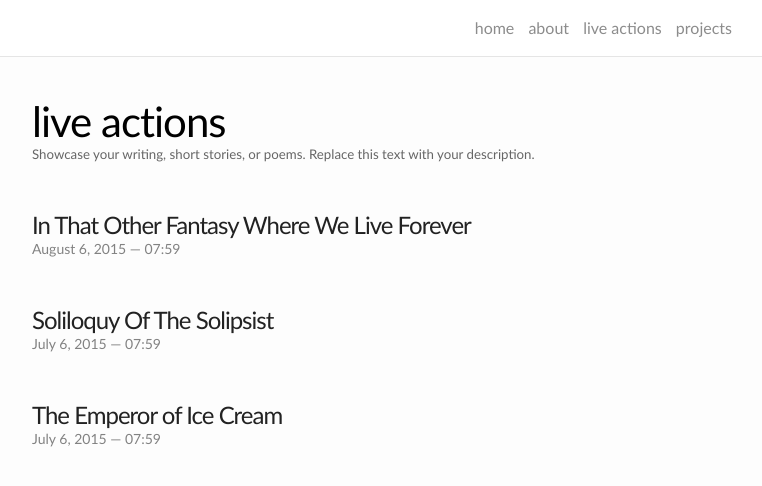
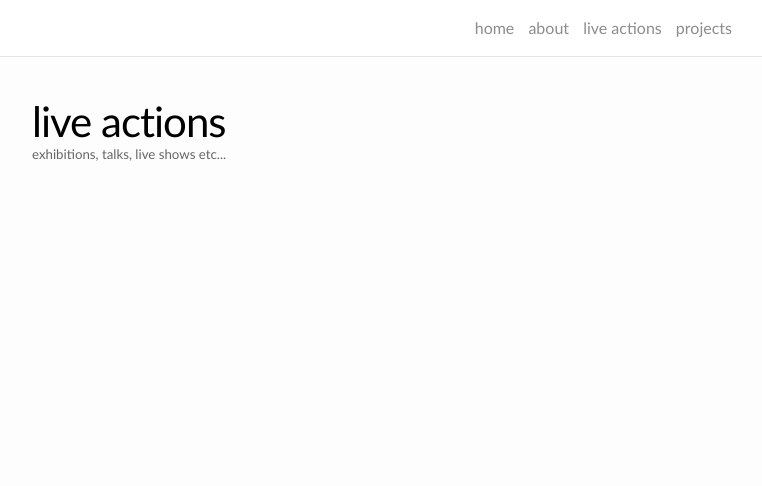
Before and after one commit to martindisley/martindisley.github.io, a Jekyll site: the page built from poetry.md, in a window 1280 px wide. Shown: the top 486 px of the page, without its empty margins (258-1020 px from the left). Built offline with Jekyll 4.4.1, drawn with Linux system fonts in a browser that asks for light colours; nearby versions of some CDN libraries.

Commit message:
live action edit

```diff
--- a/_portfolio/3_project.markdown
+++ b/_portfolio/3_project.markdown
@@ -1,7 +1,7 @@
 ---
 layout: post
 title: Composition
-description: Release on Melor Records compilation as Martin Disley
+description: Track on Melor Records compilation as Martin Disley
 img: /img/melor.jpg
 redirect: https://melorrecords.bandcamp.com/album/empty-gestures-vol-3-a-collection-of-friction
 ---
--- a/index.html
+++ b/index.html
@@ -4,7 +4,7 @@ layout: default
 
 <div class="header-bar">
   <h1>martin disley</h1>
-  <h2></h2>
+  <h2>music and new media</h2>
   <br/>
   <hr>
   <br/>
--- a/poetry.md
+++ b/poetry.md
@@ -2,14 +2,5 @@
 layout: page
 permalink: /live-action/
 title: live actions
-description: Showcase your writing, short stories, or poems. Replace this text with your description.
+description: exhibitions, talks, live shows etc...
 ---
-
-<ul class="post-list">
-{% for poem in site.poetry reversed %}
-    <li>
-        <h2><a class="poem-title" href="{{ poem.url | prepend: site.baseurl }}">{{ poem.title }}</a></h2>
-        <p class="post-meta">{{ poem.date | date: '%B %-d, %Y — %H:%M' }}</p>
-      </li>
-{% endfor %}
-</ul>
```
